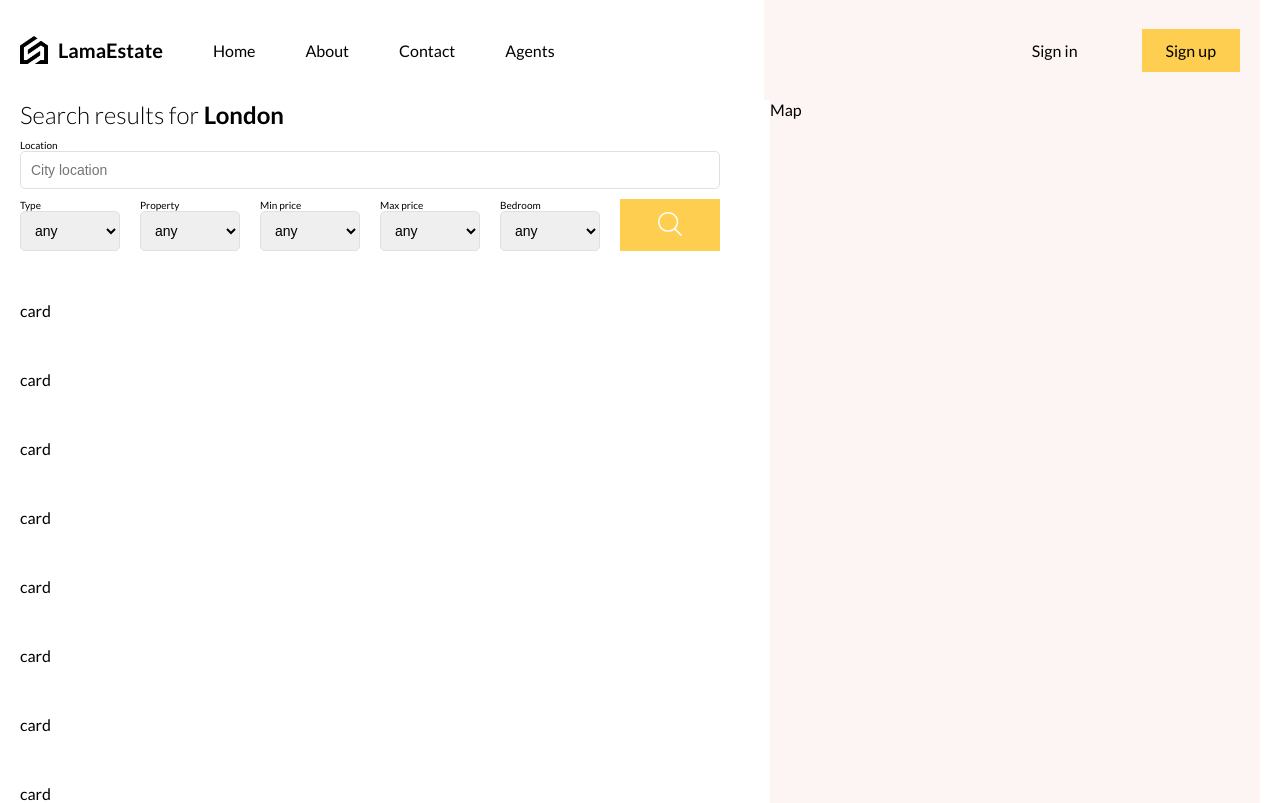
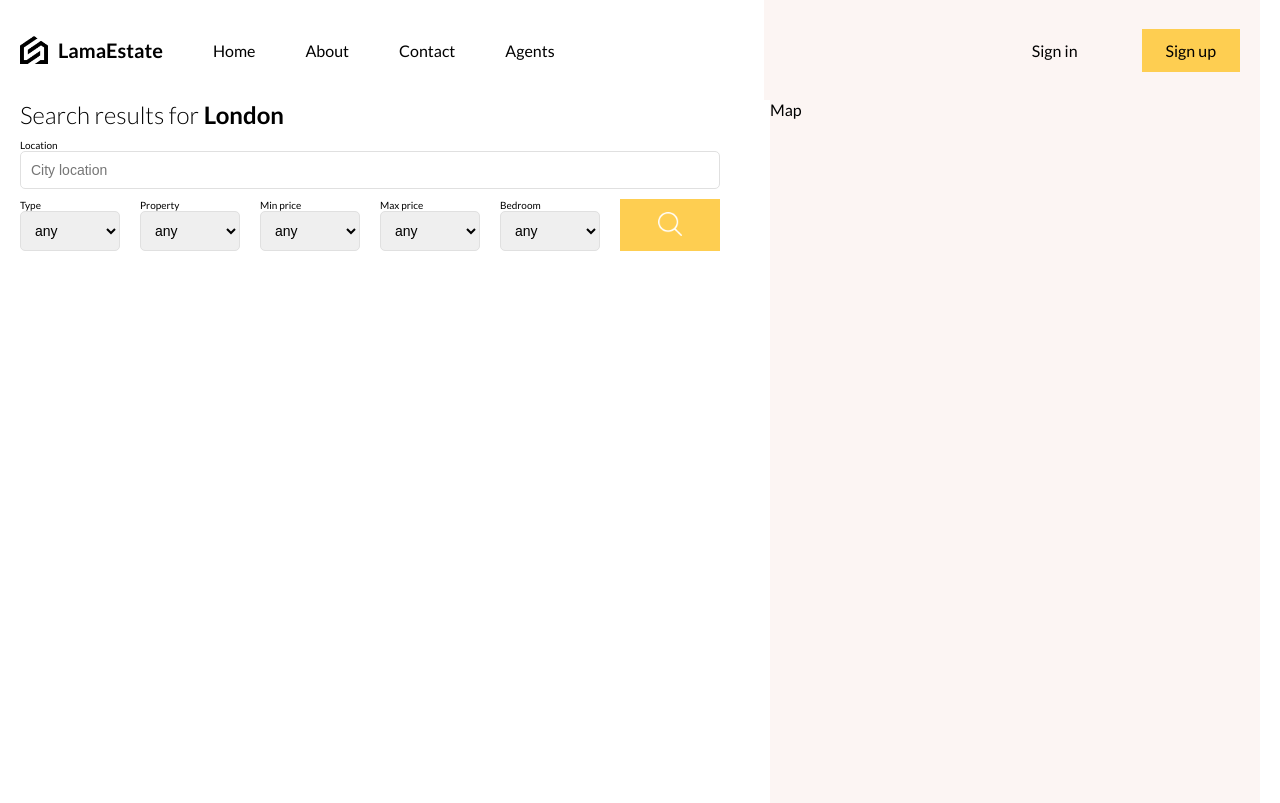
Before and after one commit to zixx-bit/estate-ui, a React (Vite) app: page /list in a window 1280 px wide. Shown: the top 803 px of the page. Built offline with nearby package versions, Linux system fonts and the light colour scheme.

Commit message:
Card file update

```diff
--- a/src/components/card/card.jsx
+++ b/src/components/card/card.jsx
@@ -1,8 +1,14 @@
+import { Link } from "react-router-dom";
 import "./card.scss";
 
-function Card(){
+function Card({ item }){
   return (
-    <div>card</div>
+    <div className="card">
+    <Link to={ `/${item.id}` } className="imageContainer">
+      <img src={item.img} alt=""/>
+      </Link>
+      <div className="textContainer"></div>
+    </div>
   )
 }
 
--- a/src/routes/listPage/listPage.jsx
+++ b/src/routes/listPage/listPage.jsx
@@ -9,9 +9,8 @@ function ListPage(){
             <div className = "listContainer">
                 <div className='wrapper'>
                      <Filter/>
-
                      {data.map(item=>(
-                        <Card key={item.id} item = {item}/>
+                        <Card key={item.id} item={item}/>
                      ))}
                     {/* <Card/> */}
 
```
